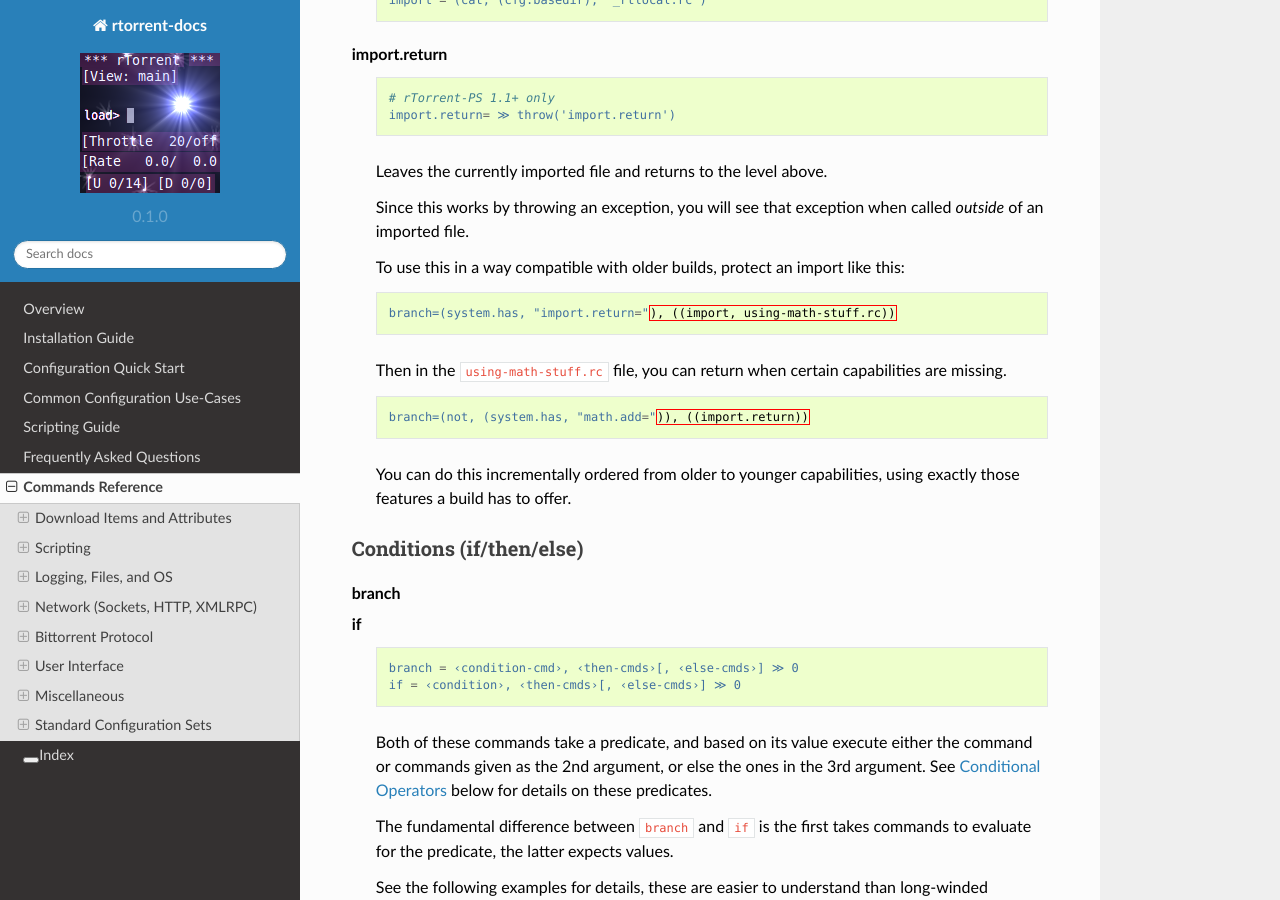
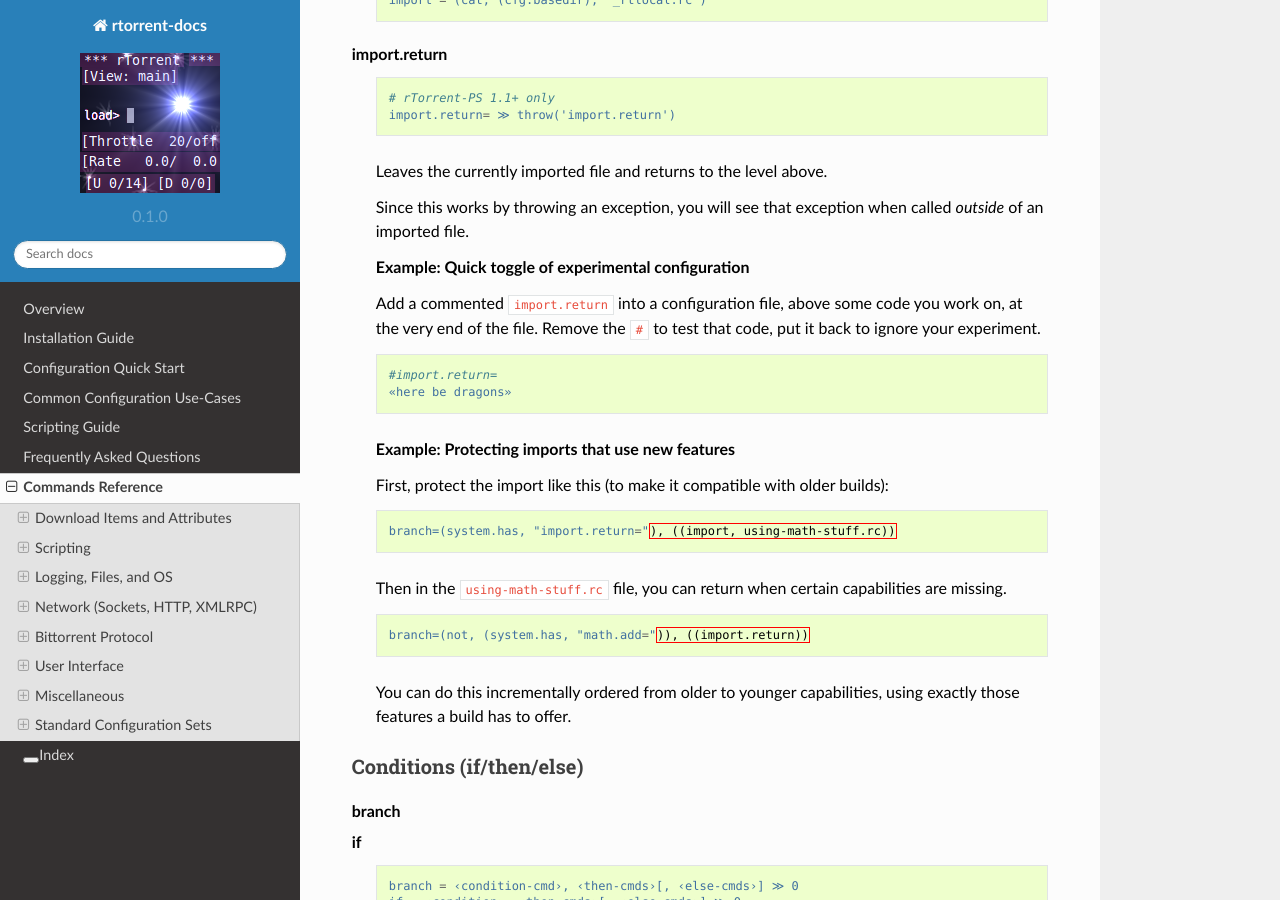
Before and after one commit to rtorrent-community/rtorrent-docs, a Sphinx documentation site: the page built from docs/cmd-ref.rst, in a window 1280 px wide and 900 px high, scrolled down 32112 px. Built offline with Sphinx 7.4.7 and the Read the Docs theme 2.0.0, drawn with Linux system fonts in a browser that asks for light colours.

Commit message:
cmd-ref: using import.return with experimental configuration

```diff
--- a/docs/include-cmd-scripting.rst
+++ b/docs/include-cmd-scripting.rst
@@ -401,7 +401,22 @@ Importing Script Files
         Since this works by throwing an exception, you will see that
         exception when called *outside* of an imported file.
 
-        To use this in a way compatible with older builds, protect an import like this:
+
+        .. rubric:: Example: Quick toggle of experimental configuration
+
+        Add a commented ``import.return`` into a configuration file,
+        above some code you work on, at the very end of the file.
+        Remove the ``#`` to test that code, put it back to ignore your experiment.
+
+        .. code-block:: ini
+
+            #import.return=
+            «here be dragons»
+
+
+        .. rubric:: Example: Protecting imports that use new features
+
+        First, protect the import like this (to make it compatible with older builds):
 
         .. code-block:: ini
 
```
